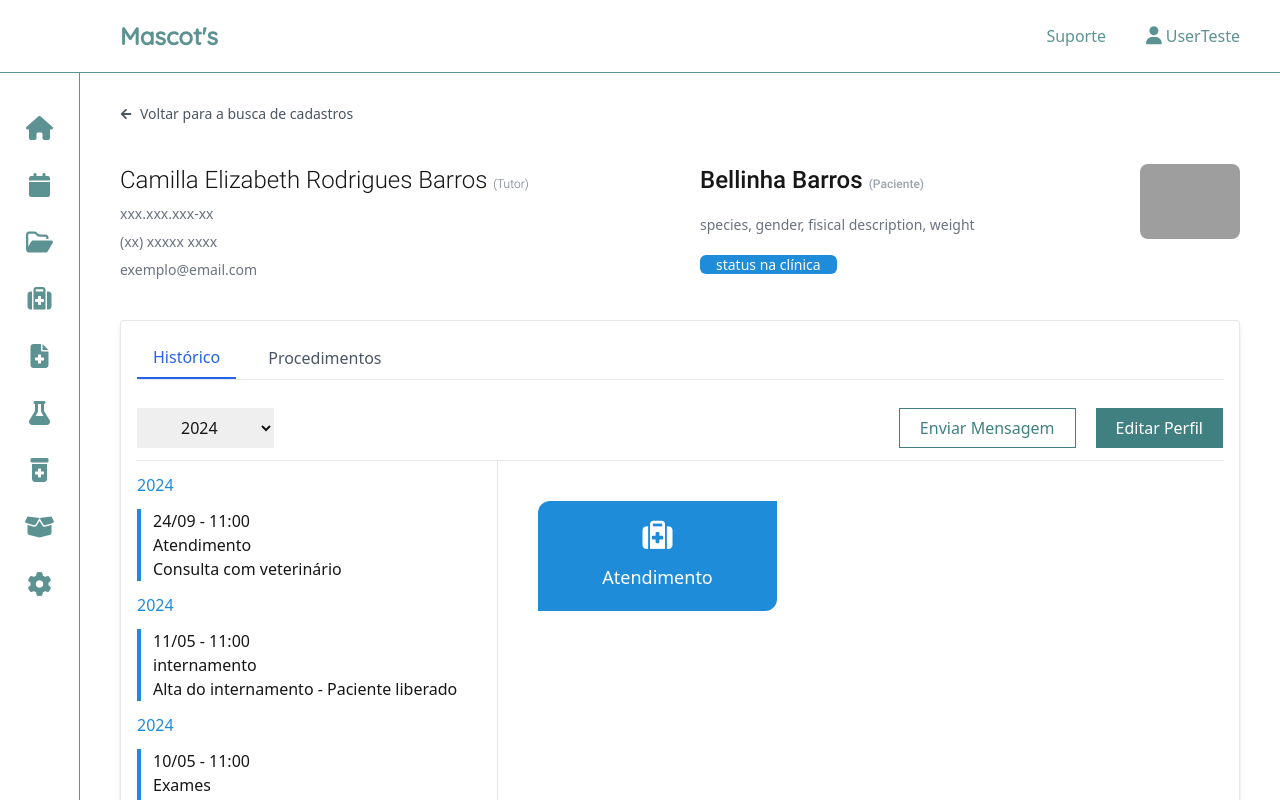
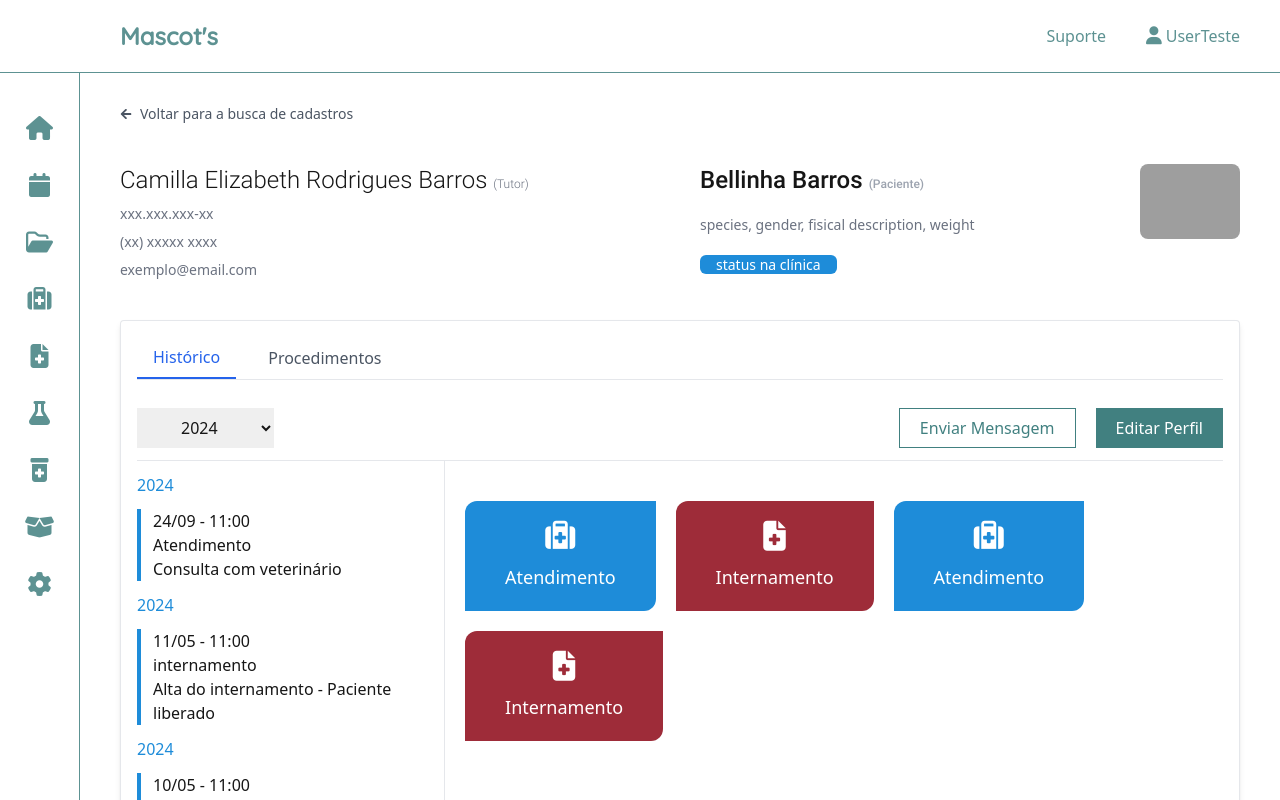
Before and after one commit to softexrecifepe/PI-MASCOTS-TURMA-09-EQUIPE-01, a Next.js app: page /registers/patient-profile in a window 1280 px wide. Built offline with nearby package versions, Linux system fonts and the light colour scheme; grey boxes are pictures that could not be loaded.

Commit message:
feat: ajusta cards dentro do tab do profile

```diff
--- a/src/app/components/ui/tabs/profileTab.tsx
+++ b/src/app/components/ui/tabs/profileTab.tsx
@@ -117,11 +117,30 @@ export default function ProfileTab() {
                 </div>
               ))}
             </div>
-            <div className="py-10 px-10">
-              <div className="flex flex-col gap-3 bg-tuftsBlue px-16 py-5 rounded-tl-xl rounded-br-xl justify-center items-center">
-                <i className="fa-solid fa-suitcase-medical text-white text-3xl"></i>
-                <span className="text-white text-lg">Atendimento</span>
+            {/* <!-- Primeira linha --> */}
+            <div className="py-10 px-5">
+              <div className="flex flex-row flex-wrap gap-5">
+                <div className="flex flex-col flex-wrap gap-3 bg-tuftsBlue px-10 py-5 rounded-tl-xl rounded-br-xl justify-center items-center">
+                  <i className="fa-solid fa-suitcase-medical text-white text-3xl"></i>
+                  <span className="text-white text-lg">Atendimento</span>
+                </div>
+                <div className="flex flex-col gap-3 bg-auburn px-10 py-5 rounded-tl-xl rounded-br-xl justify-center items-center">
+                  <i className="fa-solid fa-file-medical text-white text-3xl"></i>
+                  <span className="text-white text-lg">Internamento</span>
+                </div>
+                <div className="flex flex-col flex-wrap gap-3 bg-tuftsBlue px-10 py-5 rounded-tl-xl rounded-br-xl justify-center items-center">
+                  <i className="fa-solid fa-suitcase-medical text-white text-3xl"></i>
+                  <span className="text-white text-lg">Atendimento</span>
+                </div>
+                <div className="flex flex-col gap-3 bg-auburn px-10 py-5 rounded-tl-xl rounded-br-xl justify-center items-center">
+                  <i className="fa-solid fa-file-medical text-white text-3xl"></i>
+                  <span className="text-white text-lg">Internamento</span>
+                </div>
               </div>
+            </div>
+            {/* <!-- Segunda linha --> */}
+            <div className="py-5 px-5">
+              <div className="flex flex-row  flex-wrap gap-5"></div>
             </div>
           </div>
         )}
```
